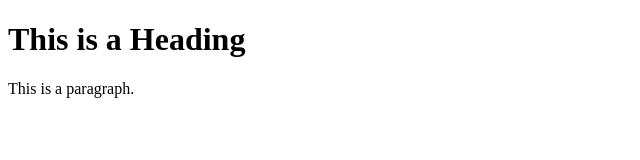
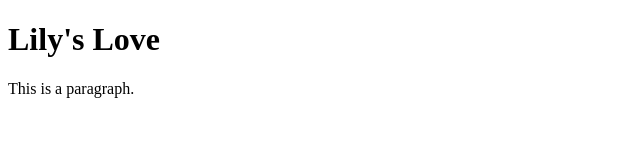
Before and after one commit to lilyaking/matchmaker, a plain HTML site: page index.html in a window 1280 px wide. Shown: the whole page, without its empty margins (0-640 px from the left). Drawn offline with Linux system fonts and the light colour scheme.

Commit message:
Update index.html

```diff
--- a/index.html
+++ b/index.html
@@ -1,11 +1,11 @@
 <!DOCTYPE html>
 <html>
   <head>
-    <title>Page Title</title>
+    <title>Matchmaker</title>
 </head>
 <body>
 
-  <h1>This is a Heading</h1>
+    <h1>Lily's Love</h1>
   <p>This is a paragraph.</p>
 
 </body>
```
